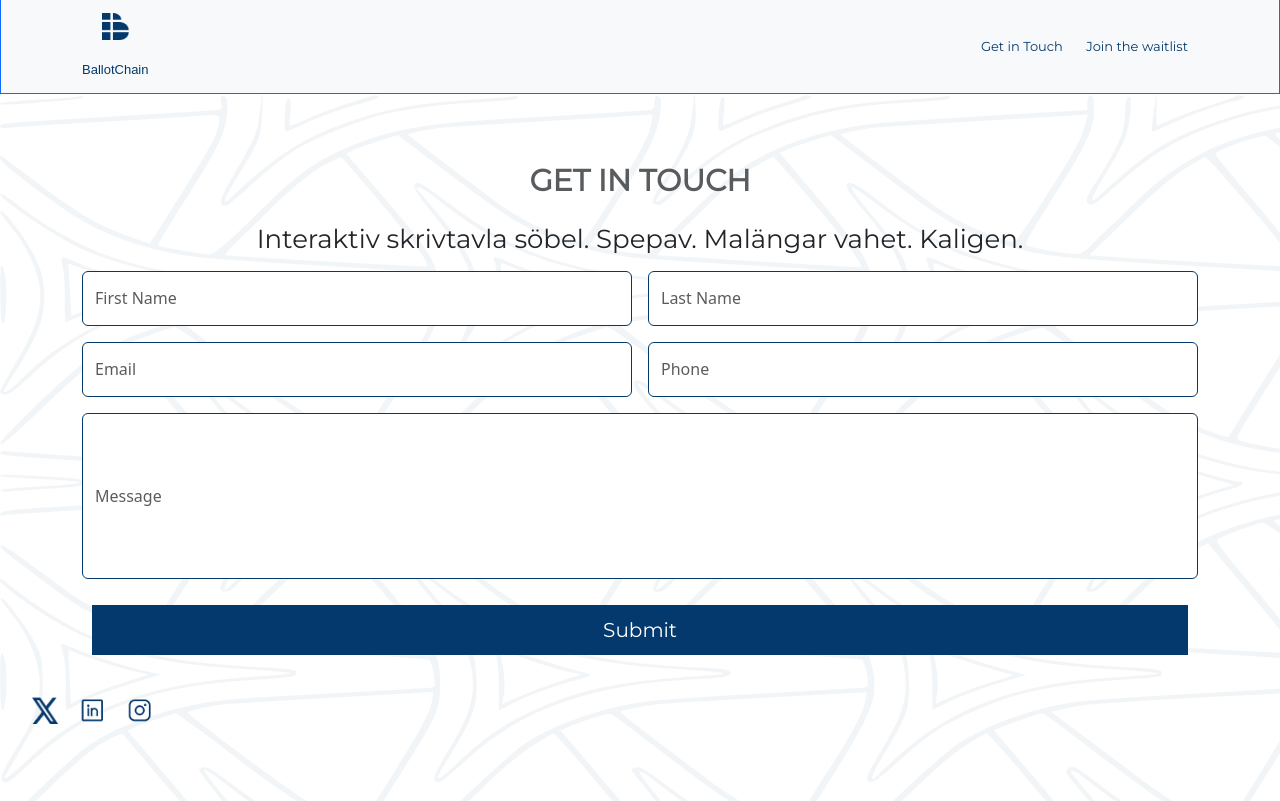
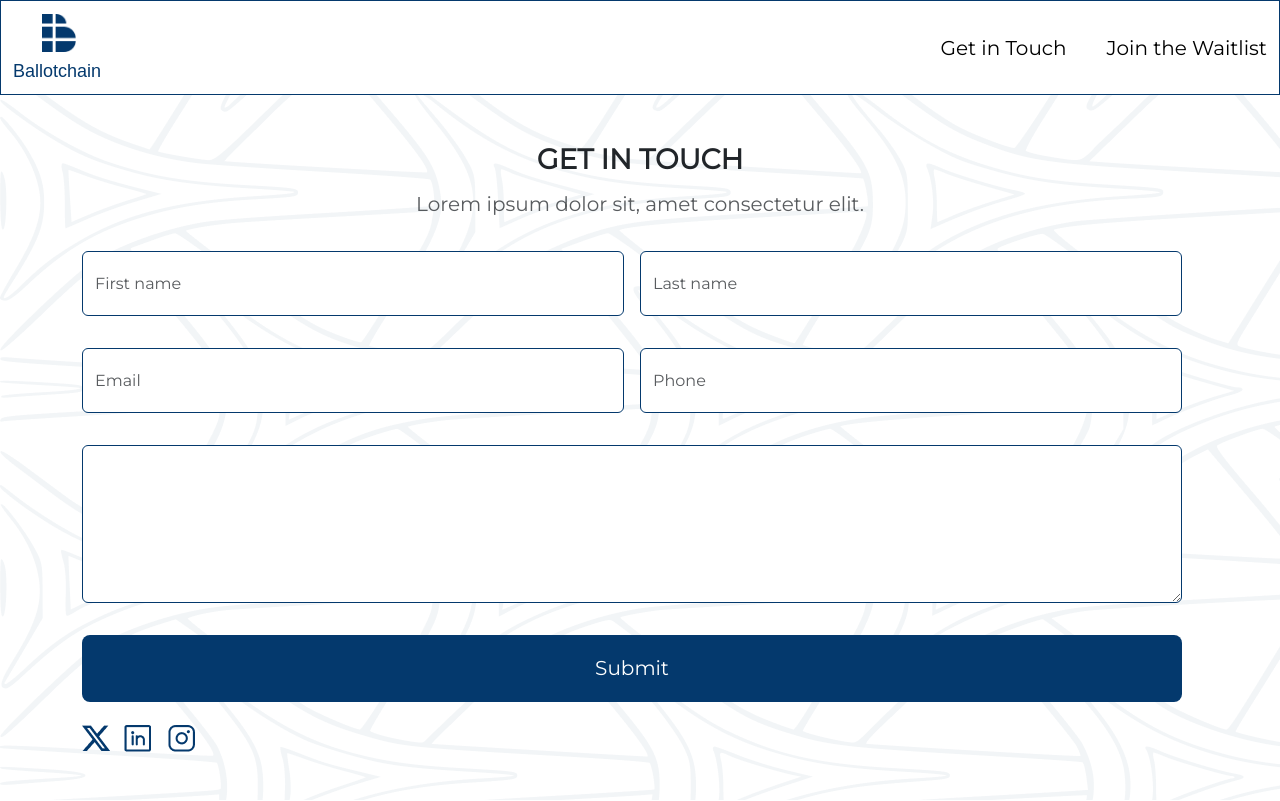
Before and after one commit to posh101/Ballotchain-Waitlist, a website: page client/get-in-touch.html in a window 1280 px wide. Shown: the top 801 px of the page. Drawn offline with nearby package versions, Linux system fonts and the light colour scheme; a web font is replaced by a local one.

Commit message:
Modified the code

```diff
--- a/client/get-in-touch.html
+++ b/client/get-in-touch.html
@@ -11,62 +11,66 @@
     <title>Wiatinglist</title>
 </head>
 <body>
-    <header class=" border border-primary border-top-0">
-        <nav class="navbar navbar-expand-lg bg-light ">
-            <div class="container"id="header">
-              <a class="navbar-brand" href="index.html" >
-                <img src="images/Group 7.png" alt="BallotChain" id="logo-img">
-                <span class="logo-name">BallotChain</span>
+  <!--Starting the Header-->
+  <nav class="navbar navbar-inverse">
+    <div class="container-fluid">
+      <div class="navbar-header">
+        <a class="navbar-brand" href="#">
+          <img id="img" src="/client/images/Group 7.png" alt="Ballotchain logo">
         </a>
-              <div class="nav-list">
-                <button type="button" class="btn1">
-                    <a class="nav-link" href="get-in-touch.html">Get in Touch</a>
-                </button>
-                <button type="button" class="btn2">
-                    <a class="nav-link" href="index.html">Join the waitlist</a>
-                </button>
+        <span class="brand-name">Ballotchain</span>
       </div>
+      <ul class="nav d-flex">
+        <li><a id="getintouch" class="text-decoration-none" href="get-in-touch.html"> Get in Touch</a></li>
+        <li><a id="joinwaitlist" class="text-decoration-none" href="index.html"> Join the Waitlist</a></li>
+      </ul>
     </div>
   </nav>
-    </header>
+
     <!---Starting the main-->
 
     <main>
       <div class="container">
-            <div class="form-header">
-                <h3 class="form-text">GET IN TOUCH</h3>
-                <p class="form-header-text">
-                    Interaktiv skrivtavla söbel. Spepav.
-                     Malängar vahet. Kaligen.
+        <div class="form-title ">
+          <h3><strong>GET IN TOUCH</strong></h3>
+          <p class="form-text">Lorem ipsum dolor sit, amet
+            consectetur elit.
           </p>
         </div>
-            <form class=" justify-content-center" id="myForm">
-              <div class="row g-3 justify-content-center">
-                <div class="col-md-6 sm-4 lg-6">
-                  <input type="name" class="form-control" id="inputfirstname" placeholder="First Name">
+      <form class="row g-3 ">
+        <div class="row g-3">
+          <div class="col-lg-6 md-4 sm-4">
+            <input id="firstname" type="text" class="form-control" placeholder="First name">
           </div>
-                <div class="col-md-6 sm-4 lg-6">
-                  <input type="text" class="form-control" id="inputlastname" placeholder="Last Name">
+          <div class="col-lg-6 sm-4 md-4">
+            <input id="lastname" type="text" class="form-control" placeholder="Last name">
           </div>
-                <div class="col-lg-6 sm-4 md-6">
-                  <input type="email" class="form-control" id="inputemail" placeholder="Email">
-                </div>
-                <div class="col-lg-6 sm-4 md-6">
-                  <input type="number" class="form-control" id="inputphone" placeholder="Phone">
-                </div>
-                <div class="col-md-12 sm-4">
-                  <input type="text" class="form-control" id="message" placeholder="Message">
         </div>
 
-                  <div class="col-lg-12 sm-4 md-12">
-                  <div class="d-grid gap-2">
-                    <button class="btn-submit" type="button">Submit</button>
+        <div class="row g-3 ">
+          <div class="col-lg-6 md-4 sm-4">
+            <input id="email" type="email" class="form-control" placeholder="Email">
+          </div>
+          <div class="col-lg-6 md-4 sm-4">
+            <input id="phone" type="number" class="form-control" placeholder="Phone">
           </div>
         </div>
+        <div class="row g-3">
+          <div class="col-lg-12 md-12 sm-8 xm-8">
+            <textarea class="form-control"
+            id="message" rows="6"
+            placeholder="Message">
+          </textarea>
+          </div>
+        </div>
+        <div class="row g-3">
+          <div class="col-lg-12 md-12 sm-8 d-grid">
+            <button id="form-button" type="submit"
+             class="btn btn-lg
+             btn-block">Submit</button>
           </div>
         </div>
       </form>
-
 
       <ul class="icons">
         <li>
@@ -74,36 +78,19 @@
         </li>
 
         <li>
+          <a href="https://www.linkedin.com/company/ballotchain/">
             <img src="/client/images/linkdln.png.png" alt="Linkdln"/>
+          </a>
         </li>
 
-        <li>
+        <li> <a href="https://www.instagram.com/ballotchain?igsh=MW4zMnEzMmo2NWlsYw==">
             <img src="/client/images/instagram.png.png" alt="Instagram"/>
+          </a>
         </li>
     </ul>
+      </div>
+
 </main>
 
-<script>
-   const form = document.getElementById("myForm")
-
-    form.addEventListener('submit', (event) => {
-      event.preventDefault();
-
-    const firstName = form.element.value("inputfirstname")
-    const lastName = form.element.value("inputlastname")
-    const email = form.element.value("inputemail")
-    const phone = form.element.value("inputphone")
-    const message = form.element.value("message")
-
-    if(firstName && lastname) {
-        console.log("Please inpute your first name")
-    }
-
-    else {
-        console.log("Message sent successfully")
-    }
-    })
-
-</script>
 </body>
 </html>
--- a/client/style.css
+++ b/client/style.css
@@ -4,311 +4,100 @@
   margin: 0;
   padding: 0;
   box-sizing: border-box;
+  font-family: 'Montserrat', sans-serif;
 }
 
-/* Join the Waitlist styling */
-main {
+body {
   background-image: url(/client/images/lines2.png.png);
-  height: 1100px;
+  overflow: hidden;
 }
 
-/* styling the navbar */
+/*Styling the header */
 
-.nav-list {
-  display: inline-block;
-  gap: 1rem;
-  list-style-type: none;
-  font-family: 'Montserrat', sans-serif;
-  font-size: 20px;
-  font-weight: 400;
+.navbar-brand {
+  display: grid;
+  flex-direction: column;
+  align-items: center;
+  align-content: center;
+  justify-content: center;
+  padding-left: 20px;
 }
 
 nav {
-  max-width: 100%vw;
+  border: 1px solid;
+  border-color: #04396d;
+  background-color: white;
 }
 
-.logo-name {
-  margin-top:  20px;
+ul {
+  font-size: 20px;
+  font-weight: 400;
+  gap: 2.5rem;
+  text-decoration: none;
 }
 
-img {
-  width: 27px;
-  height: 27px;
+a {
+  color: black;
 }
 
-.navbar-brand {
-  font-family: 'Mochiy Pop P One', sans-serif;
-  font-size: 15px;
-  font-weight: 400;
-  color: #04396d;
-  display: flex;
-  flex-direction: column;
-  align-items: center;
+li :hover{
+  background-color: #04396d;
+  color: white;
+  width: 180px;
+  height: 79px;
+  cursor: pointer;
+  padding: 10px;
 }
 
-/* Styling the buttons & input field    */
-button {
-  cursor: pointer;
-  margin: 10px;
-  border: none;
-  background: none;
-  padding: 0;
-}
-
-.btn1,
-.btn2 {
+.brand-name {
+  font-family: 'Mochiy Pop P One', sans-serif;
+  font-size: 18px;
+  font-weight: 400;
+  line-height: 29px;
   color: #04396d;
 }
 
-.btn1 :hover {
-  color: white;
-  background: #04396d;
-  width: 163px;
-  height: 35px;
-  padding: 3px 3px;
+#img {
+  width: 33.61px;
+  height: 38px;
 }
 
-.btn2 :hover {
-  color: white;
-  background: #04396d;
-  width: 168px;
-  height: 35px;
-  padding: 3px;
-}
+/*Styling the form */
 
-.waitlist-input {
-  width: 310px;
-  height: 52px;
-  padding: 5px;
-  font-family: 'Montserrat', sans-serif;
-  border-color: #04396d;
-}
-
-.btn4 {
-  width: 198px;
-  height: 52px;
+#form-button {
   background-color: #04396d;
   color: white;
 }
 
-/* Typography styling */
-
-h1 {
-  font-family: 'Montserrat', sans-serif;
-  color: #191818;
-  font-size: 50px;
-  font-weight: 700;
-  line-height: 70px;
-  text-align: left;
-  padding-top: 4rem;
+#firstname {
+  height: 65px;
+  border-color: #04396d;
 }
 
-#sub-text {
-  font-size: 20px;
-  font-weight: 400;
+#lastname {
+  height: 65px;
+  border-color: #04396d;
 }
 
-.ballot {
-  color: #04396d;
+#email {
+  height: 65px;
+  border-color: #04396d;
 }
 
-/* Styling the icons */
-
-.social-media-icons {
-  display: flex;
-  align-items: flex-start;
-  list-style-type: none;
-  gap: 27.39px;
-  position: relative;
-
+#phone {
+  height: 65px;
+  border-color: #04396d;
 }
 
-.phone {
-  width: 268px;
-  height: 480px;
+#message {
+  border-color: #04396d;
 }
 
-.iphone-image {
- padding-left: 3.5rem;
- padding-top: 3rem;
+#form-button {
+  height: 67px;
 }
 
-@media (min-width: 481px) and (max-width: 767px) {
-
-  nav {
-    width: 100%vw;
-    }
-
-  main {
-    height: 100%px;
-  }
-    .navbar-brand {
-      font-size: 13px;
-  }
-  .nav-list {
-    font-size: 13px;
-  }
-
-  #text {
-    font-size: 25px;
-    font-weight: bolder;
-    line-height: 30px;
-  }
-
-  .phone {
-    width: 110px;
-    height: 180px;
-
-  }
-
-  #sub-text {
-    font-size: 10px;
-    text-wrap: wrap;
-  }
-
-  .waitlist-input {
-    width: 200px;
-    height: 20;
-  }
-
-  .btn4 {
-    width: 130px;
-    height: 40px;
-  }
-
-
-}
-
-@media (min-width: 320px) and (max-width: 480px) {
-
-  nav {
-    width: 100%vw;
-    }
-    .navbar-brand {
-      font-size: 13px;
-  }
-  .nav-list {
-    font-size: 13px;
-  }
-
-  main {
-    height: 100%;;
-  }
-
-  #text {
-    font-size: 20px;
-    font-weight: bolder;
-    line-height: 30px;
-  }
-
-
-  .phone {
-    width: 110px;
-    height: 210px;
-  }
-
-  #sub-text {
-    font-size: 12px;
-    text-wrap: wrap;
-  }
-
-  .waitlist-input {
-    width: 220px;
-    height: 25;
-  }
-
-  .btn4 {
-    width: 140px;
-    height: 50px;
-  }
-}
-
-@media (min-width: 1025px) and (max-width: 1280px) {
-
-  nav {
-    width: 100%vw;
-    }
-    .navbar-brand {
-      font-size: 13px;
-  }
-  .nav-list {
-    font-size: 13px;
-  }
-
-  #text {
-    font-size: 20px;
-    font-weight: bolder;
-    line-height: 30px;
-  }
-
-
-  .phone {
-    width: 110px;
-    height: 210px;
-    margin-left: 5rem;
-  }
-
-  #sub-text {
-    font-size: 12px;
-    text-wrap: wrap;
-  }
-
-  .waitlist-input {
-    width: 220px;
-    height: 25;
-  }
-
-  .btn4 {
-    width: 140px;
-    height: 50px;
-  }
-}
-
-@media (min-width: 768px) and (max-width: 1024px) {
-  nav {
-    width: 100%vw;
-    }
-    .navbar-brand {
-      font-size: 13px;
-  }
-  .nav-list {
-    font-size: 13px;
-  }
-
-  #text {
-    font-size: 20px;
-    font-weight: bolder;
-    line-height: 30px;
-  }
-
-
-  .phone {
-    width: 110px;
-    height: 210px;
-    margin-right: 3rem;
-  }
-
-  #sub-text {
-    font-size: 12px;
-    text-wrap: wrap;
-  }
-
-  .waitlist-input {
-    width: 220px;
-    height: 25;
-  }
-
-  .btn4 {
-    width: 140px;
-    height: 50px;
-    margin-bottom: 1rem;
-  }
-
-}
-
-/* Styling the Get in Touch Page */
-
-.form-header {
+.form-title {
   display: flex;
   align-items: center;
   justify-content: center;
@@ -316,70 +105,16 @@ h1 {
   padding-top: 3rem;
 }
 
-.form-text {
-  font-family: 'Montserrat', sans-serif;
-  font-size: 30px;
-  font-weight: bolder;
-  line-height: 70px;
-}
 .icons {
+  width: 5px;
   display: flex;
-  align-items: flex-start;
-  justify-content: flex-start;
   list-style-type: none;
-  gap: 20px;
-  margin-top: 2rem;
-  cursor: pointer;
+  gap: 10px;
+  padding: 20px 0 10px 0;
 }
 
-.form-header-text {
-  font-family: 'Montserrat', sans-serif;
-  font-size: 26px;
+.form-text {
+  font-size: 20px;
   font-weight: 300;
-  line-height: 31px;
-  letter-spacing: 0em;
   text-align: center;
-  text-wrap: wrap;
 }
-
-#inputfirstname {
-  height: 55px;
-  border-color: #04396d;
-}
-
-#inputlastname {
-  height: 55px;
-  border-color: #04396d;
-}
-
-#inputemail {
-  height: 55px;
-  border-color: #04396d;
-}
-
-#inputphone {
-  height: 55px;
-  border-color: #04396d;
-}
-
-#message {
-  height: 166px;
-  border-color: #04396d;
-}
-
-form {
- row-gap: 15px;
-}
-
-.btn-submit {
-  height: 50px;
-  background-color: #04396d;
-  color: white;
-  font-family: 'Montserrat', sans-serif;
-  font-size: 20px;
-  font-weight: 400;
-  letter-spacing: 0em;
-  display: flex;
-  align-items: center;
-  justify-content: center;
-}
```
Also changed, not shown: client/index.html (+17 -21 lines). Lines whose indentation alone changed are shown as unchanged.
